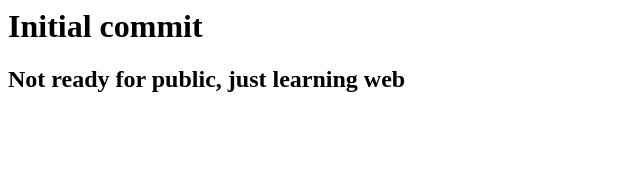
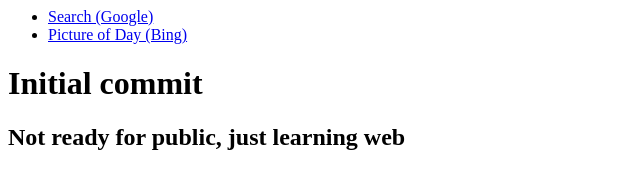
Before and after one commit to tejophanindra/tejophanindra-hosted, a plain HTML site: page docs/index.html in a window 1280 px wide. Shown: the whole page, without its empty margins (0-640 px from the left). Drawn offline with Linux system fonts and the light colour scheme.

Commit message:
Added Nav Placeholder & Header Semantic Tag

```diff
--- a/docs/index.html
+++ b/docs/index.html
@@ -1,9 +1,17 @@
 <html>
     <head>
         <title>Teja's New Site, not ready for public</title>
+        <nav>
+            <ul>
+                <li><a name="Google" href="https://www.google.com/">Search (Google)</a></li>
+                <li><a name="Picture of Day" href="https://www.bing.com/">Picture of Day (Bing)</a></li>
+            </ul>
+        </nav>
     </head>
     <body>
-        <h1>Initial commit</h1>
+        <header>
+            <h1>Initial commit</h1>
+        </header>
         <h2>Not ready for public, just learning web</h2>
     </body>
 </html>
```
